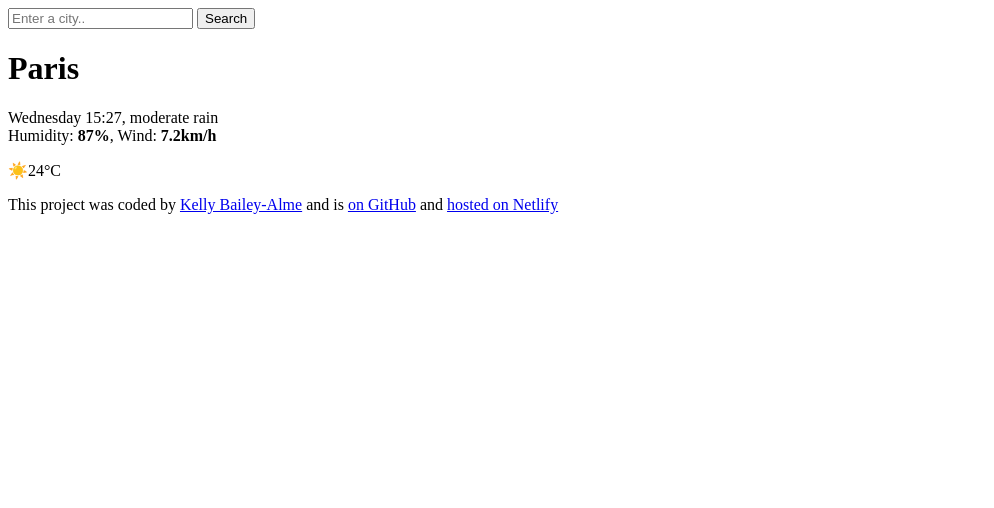
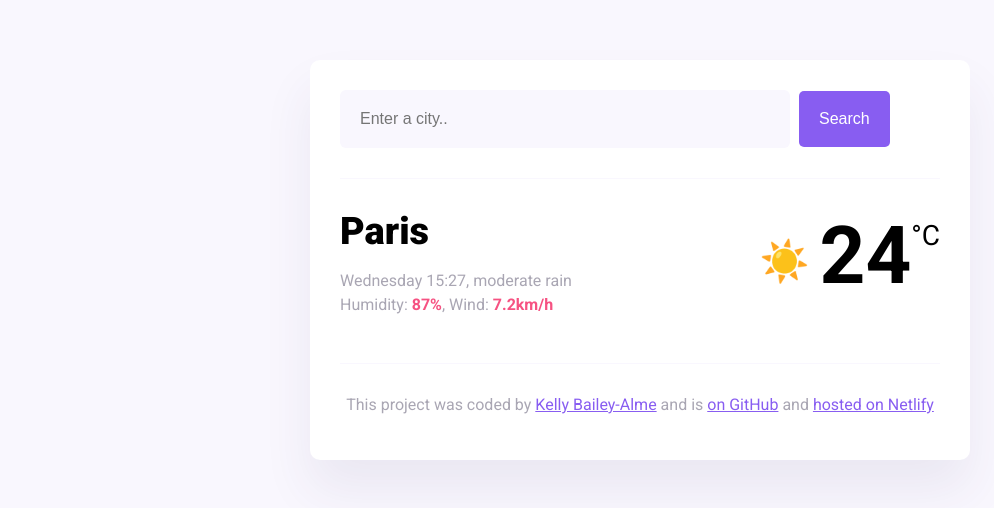
Before and after one commit to kblizzy22/My-App, a plain HTML site: page index.html in a window 1280 px wide. Shown: the whole page, without its empty margins (0-994 px from the left). Drawn offline with nearby package versions, Linux system fonts and the light colour scheme.

Commit message:
Updated all files from source

```diff
--- a/index.html
+++ b/index.html
@@ -9,6 +9,7 @@
       href="https://fonts.googleapis.com/css2?family=Roboto:ital,wght@0,100;0,400;0,500;0,700;0,900;1,100;1,300;1,400;1,500;1,700;1,900&display=swap"
       rel="stylesheet"
     />
+    <script src="https://cdn.jsdelivr.net/npm/axios@1.1.2/dist/axios.min.js"></script>
     <link rel="stylesheet" href="src/styles.css" />
     <title>My weather application</title>
   </head>
@@ -37,7 +38,8 @@
           </div>
           <div class="current-temperature">
             <span class="current-temperature-icon">☀️</span
-            ><span class="current-temperature-value">24</span
+            ><span class="current-temperature-value" id="current-temperature"
+              >24</span
             ><span class="current-temperature-unit">°C</span>
           </div>
         </div>
@@ -45,12 +47,20 @@
       <footer>
         <p>
           This project was coded by
-          <a href="#" target="_blank">Kelly Bailey-Alme</a> and is
-          <a href="#" target="_blank"> on GitHub</a> and
-          <a href="#" target="_blank">hosted on Netlify</a>
+          <a href="https://github.com/kblizzy22" target="_blank"
+            >Kelly Bailey-Alme</a
+          >
+          and is
+          <a href="https://github.com/kblizzy22/My-App" target="_blank">
+            on GitHub</a
+          >
+          and
+          <a href="https://cute-cajeta-e130bb.netlify.app/" target="_blank"
+            >hosted on Netlify</a
+          >
         </p>
       </footer>
     </div>
-    <script src="src/index.js"></script>
   </body>
+  <script src="src/index.js"></script>
 </html>
--- a/src/index.js
+++ b/src/index.js
@@ -1,9 +1,9 @@
 function displayTemperature(response) {
-  let tempElement = document.querySelector("#current-temperature");
-  let temp = Math.round(response.data.temperature.current);
+  let temperatureElement = document.querySelector("#current-temperature");
+  let temperature = Math.round(response.data.temperature.current);
   let cityElement = document.querySelector("#current-city");
   cityElement.innerHTML = response.data.city;
-  tempElement.innerHTML = temp;
+  temperatureElement.innerHTML = temperature;
 }
 
 function search(event) {
@@ -11,8 +11,8 @@ function search(event) {
   let searchInputElement = document.querySelector("#search-input");
   let city = searchInputElement.value;
 
-  let apiKey = "91o0f2f84c841e4a7c38t44e6d3be32a";
-  let apiUrl = `https://api.shecodes.io/weather/v1/current?query=${city}&key=${apiKey}&units=imperial`;
+  let apiKey = "b2a5adcct04b33178913oc335f405433";
+  let apiUrl = `https://api.shecodes.io/weather/v1/current?query=${city}&key=${apiKey}&units=metric`;
 
   axios.get(apiUrl).then(displayTemperature);
 }
--- a/src/styles.css
+++ b/src/styles.css
@@ -0,0 +1,98 @@
+body {
+  background: #f9f7fe;
+  font-family: "Roboto", sans-serif;
+}
+
+a {
+  color: #885df1;
+}
+
+.weather-app {
+  background: white;
+  max-width: 600px;
+  margin: 60px auto;
+  padding: 30px;
+  border-radius: 10px;
+  box-shadow: 0 30px 50px rgba(65, 50, 100, 0.08);
+}
+
+header {
+  border-bottom: 1px solid #f9f7fe;
+  padding-bottom: 30px;
+}
+
+.search-input {
+  background-color: #f9f7fe;
+  border: none;
+  color: rgba(39, 33, 66, 0.4);
+  font-size: 16px;
+  padding: 20px;
+  width: 75%;
+  border-radius: 6px;
+}
+
+.search-button {
+  margin-left: 5px;
+  font-size: 16px;
+  background-color: #885df1;
+  color: white;
+  border: none;
+  padding: 20px;
+  line-height: 1;
+  border-radius: 5px;
+}
+
+main {
+  padding: 30px 0;
+}
+
+.current-temperature {
+  font-size: 48px;
+}
+
+.current-weather {
+  display: flex;
+  justify-content: space-between;
+}
+
+.current-city {
+  font-size: 38px;
+  font-weight: 900;
+  margin: 0;
+}
+.current-details {
+  color: rgba(39, 33, 66, 0.4);
+  font-size: 16px;
+  font-weight: 400;
+  line-height: 24px;
+}
+
+.current-details strong {
+  color: #f65282;
+}
+
+.current-temperature-icon {
+  position: relative;
+  top: -8px;
+  font-size: 40px;
+  margin-right: 10px;
+}
+
+.current-temperature-value {
+  font-size: 80px;
+  font-weight: bold;
+}
+
+.current-temperature-unit {
+  font-size: 28px;
+  position: relative;
+  top: -38px;
+}
+
+footer {
+  border-top: 1px solid #f9f7fe;
+  text-align: center;
+  padding-top: 15px;
+
+  color: rgba(39, 33, 66, 0.4);
+}
```
